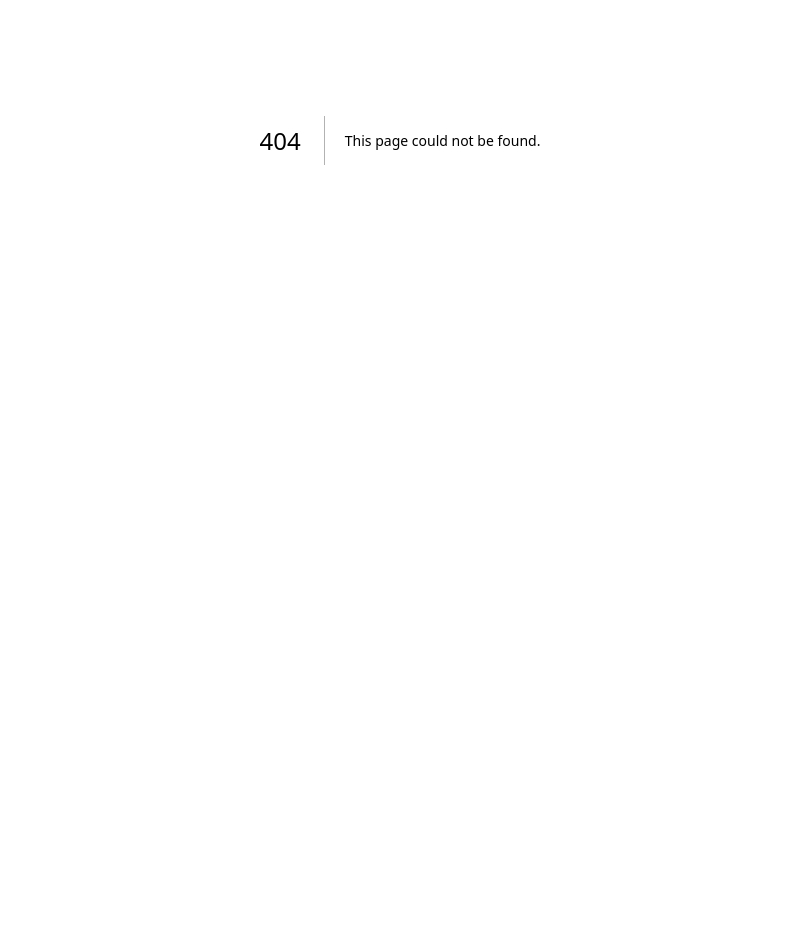
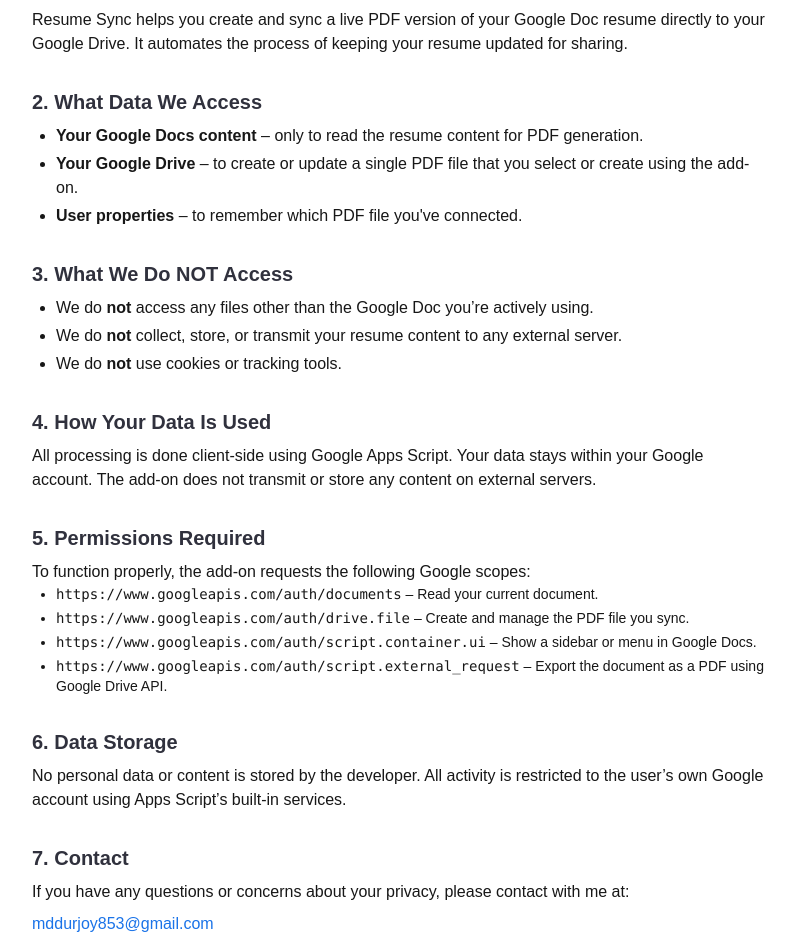
Before and after one commit to Durjoy96/resume-sync, a Next.js app: page /privacy-policy in a window 1280 px wide. Before the commit this address had no page. Shown: the part 260-1212 px from the top of the page, without its empty margins (240-1035 px from the left). Before the commit the page ends 800 px from the top, so only its background shows below. Built offline with nearby package versions, Linux system fonts and the light colour scheme.

Commit message:
Add SectionTitle component and integrate it into Comparison; create PrivacyPolicy page and update Home layout

```diff
--- a/src/app/Comparison.jsx
+++ b/src/app/Comparison.jsx
@@ -1,10 +1,13 @@
 import React from "react";
 import checkPng from "@/assets/icons/check.png";
 import Image from "next/image";
+import SectionTitle from "@/components/SectionTitle";
 
 export default function Comparison() {
   return (
     <div className="flex justify-center gap-6 py-32">
+      <SectionTitle name="Comparison" title="Why Resume Sync?" />
+      {/* without resume sync */}
       <div className="bg-red-50 px-6 py-12 min-w-sm rounded-lg text-center">
         <span className="text-xl font-semibold text-red-900">
           Without Resume Sync 😓
@@ -21,7 +24,7 @@
       {/* with resume sync */}
       <div className="bg-base-200 px-6 py-12 min-w-sm rounded-lg text-center">
         <span className="text-xl font-semibold text-base-content">
-          With Resume Sync 🎉
+          With Resume Sync 😊
         </span>
         <ul className="space-y-2 mt-4 text-base text-center text-base-content-secondary list-inside">
           <li className="flex items-center justify-center gap-2">
--- a/src/app/page.jsx
+++ b/src/app/page.jsx
@@ -13,7 +13,7 @@
       >
         <div className="hero-content text-center">
           <div className="max-w-2xl">
-            <h1 className="text-5xl font-bold text-base-content">
+            <h1 className="text-5xl font-bold text-base-content tracking-[-0.4px] leading-none">
               Update your resume on Drive without any extra steps
             </h1>
             <p className="py-6 text-base-content-secondary">
--- /dev/null
+++ b/src/app/privacy-policy/page.jsx
@@ -0,0 +1,144 @@
+import React from "react";
+
+export default function PrivacyPolicy() {
+  return (
+    <>
+      <main class="max-w-3xl mx-auto px-4 pt-32">
+        <h1 class="text-3xl font-bold text-gray-900 mb-4">Privacy Policy</h1>
+        <p class="text-sm text-gray-500 mb-8">
+          Effective Date: <span class="font-medium">July 1, 2025</span>
+        </p>
+
+        <section class="mb-8">
+          <h2 class="text-xl font-semibold text-base-content mb-2">
+            1. What the Add-on Does
+          </h2>
+          <p>
+            Resume Sync helps you create and sync a live PDF version of your
+            Google Doc resume directly to your Google Drive. It automates the
+            process of keeping your resume updated for sharing.
+          </p>
+        </section>
+
+        <section class="mb-8">
+          <h2 class="text-xl font-semibold text-base-content mb-2">
+            2. What Data We Access
+          </h2>
+          <ul class="list-disc pl-6 space-y-1">
+            <li>
+              <strong>Your Google Docs content</strong> – only to read the
+              resume content for PDF generation.
+            </li>
+            <li>
+              <strong>Your Google Drive</strong> – to create or update a single
+              PDF file that you select or create using the add-on.
+            </li>
+            <li>
+              <strong>User properties</strong> – to remember which PDF file
+              you've connected.
+            </li>
+          </ul>
+        </section>
+
+        <section class="mb-8">
+          <h2 class="text-xl font-semibold text-base-content mb-2">
+            3. What We Do NOT Access
+          </h2>
+          <ul class="list-disc pl-6 space-y-1">
+            <li>
+              We do <strong>not</strong> access any files other than the Google
+              Doc you’re actively using.
+            </li>
+            <li>
+              We do <strong>not</strong> collect, store, or transmit your resume
+              content to any external server.
+            </li>
+            <li>
+              We do <strong>not</strong> use cookies or tracking tools.
+            </li>
+          </ul>
+        </section>
+
+        <section class="mb-8">
+          <h2 class="text-xl font-semibold text-base-content mb-2">
+            4. How Your Data Is Used
+          </h2>
+          <p>
+            All processing is done client-side using Google Apps Script. Your
+            data stays within your Google account. The add-on does not transmit
+            or store any content on external servers.
+          </p>
+        </section>
+
+        <section class="mb-8">
+          <h2 class="text-xl font-semibold text-base-content mb-2">
+            5. Permissions Required
+          </h2>
+          <p>
+            To function properly, the add-on requests the following Google
+            scopes:
+          </p>
+          <ul class="list-disc pl-6 space-y-1 text-sm">
+            <li>
+              <code>https://www.googleapis.com/auth/documents</code> – Read your
+              current document.
+            </li>
+            <li>
+              <code>https://www.googleapis.com/auth/drive.file</code> – Create
+              and manage the PDF file you sync.
+            </li>
+            <li>
+              <code>https://www.googleapis.com/auth/script.container.ui</code> –
+              Show a sidebar or menu in Google Docs.
+            </li>
+            <li>
+              <code>
+                https://www.googleapis.com/auth/script.external_request
+              </code>{" "}
+              – Export the document as a PDF using Google Drive API.
+            </li>
+          </ul>
+        </section>
+
+        <section class="mb-8">
+          <h2 class="text-xl font-semibold text-base-content mb-2">
+            6. Data Storage
+          </h2>
+          <p>
+            No personal data or content is stored by the developer. All activity
+            is restricted to the user’s own Google account using Apps Script’s
+            built-in services.
+          </p>
+        </section>
+
+        <section class="mb-8">
+          <h2 class="text-xl font-semibold text-base-content mb-2">
+            7. Contact
+          </h2>
+          <p>
+            If you have any questions or concerns about your privacy, please
+            contact with me at:
+          </p>
+          <p class="mt-2">
+            <a
+              href="mailto:mddurjoy853@gmail.com"
+              class="text-primary hover:underline"
+            >
+              mddurjoy853@gmail.com
+            </a>
+          </p>
+        </section>
+
+        <section class="mb-12">
+          <h2 class="text-xl font-semibold text-base-content mb-2">
+            8. Changes to This Policy
+          </h2>
+          <p>
+            This policy may be updated from time to time. Changes will be posted
+            on this page with a new effective date.
+          </p>
+        </section>
+      </main>
+    </>
+  );
+}
--- /dev/null
+++ b/src/components/SectionTitle.jsx
@@ -0,0 +1,10 @@
+import React from 'react'
+
+export default function SectionTitle({name, title}) {
+  return (
+    <div className='space-y-2'>
+        <span className='text-sm font-medium text-primary uppercase text-center'>{name}</span>
+        <h2>{title}</h2>
+    </div>
+  )
+}
--- /dev/null
+++ b/src/shared/components/SectionTitle.jsx
@@ -0,0 +1,7 @@
+import React from "react";
+
+export default function SectionTitle({ title }) {
+  return (
+    <h3 className="text-sm font-medium uppercase text-primary">{title}</h3>
+  );
+}
```
